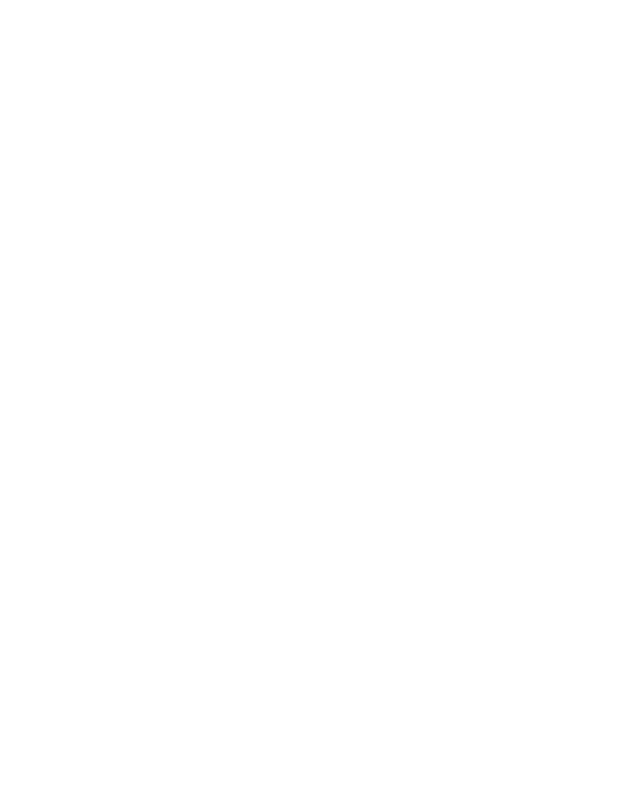
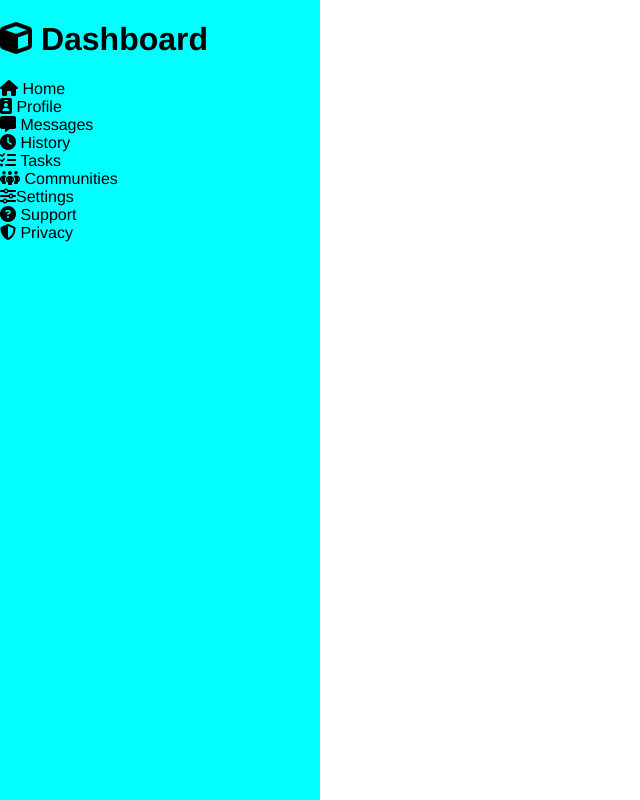
Before and after one commit to BasselMalek/odin-project, a website: page admin-dashboard/index.html in a window 1280 px wide. Shown: the whole page, without its empty margins (0-640 px from the left). Drawn offline with Linux system fonts and the light colour scheme.

Commit message:
proj(admin-dashboard): sidebar proto.

```diff
--- a/admin-dashboard/index.html
+++ b/admin-dashboard/index.html
@@ -5,11 +5,30 @@
     <meta charset="UTF-8">
     <meta name="viewport" content="width=device-width, initial-scale=1.0">
     <link rel="stylesheet" href="style.css">
+    <script src="https://kit.fontawesome.com/5658c860c9.js" crossorigin="anonymous"></script>
     <script src="script.js"></script>
     <title>Admin Dashboard</title>
 </head>
 
 <body>
+    <div class="main-container">
+        <div class="sidebar">
+            <h1 class="title"><i class="fa-solid fa-cube"></i> Dashboard</h1>
+            <ul class="sidebar-items">
+                <li class="sidebar-item"><i class="fa-solid fa-house"></i> Home</li>
+                <li class="sidebar-item"><i class="fa-solid fa-id-badge"></i> Profile</li>
+                <li class="sidebar-item"><i class="fa-solid fa-message"></i> Messages</li>
+                <li class="sidebar-item"><i class="fa-solid fa-clock"></i> History</li>
+                <li class="sidebar-item"><i class="fa-solid fa-list-check"></i> Tasks</li>
+                <li class="sidebar-item"><i class="fa-solid fa-people-group"></i> Communities</li>
+                <li class="sidebar-item"><i class="fa-solid fa-sliders"></i>Settings</li>
+                <li class="sidebar-item"><i class="fa-solid fa-circle-question"></i> Support</li>
+                <li class="sidebar-item"><i class="fa-solid fa-shield-halved"></i> Privacy</li>
+            </ul>
+        </div>
+        <div class="top-space"></div>
+        <div class="main-space"></div>
+    </div>
 
 </body>
 
--- a/admin-dashboard/style.css
+++ b/admin-dashboard/style.css
@@ -0,0 +1,28 @@
+body,
+html {
+    padding: 0%;
+    margin: 0%;
+    height: 100%;
+    width: 100%;
+    font-family: "Franklin Gothic Medium", "Arial Narrow", Arial, sans-serif;
+}
+
+.main-container {
+    width: 100%;
+    height: 100%;
+    display: grid;
+    grid-template-columns: repeat(auto-fill, minmax(100px, 1fr));
+    grid-template-rows: repeat(auto-fill, minmax(100px, 1fr));
+}
+
+.sidebar {
+    background-color: aqua;
+    grid-row: 1 / -1;
+    grid-column: 1 / 4;
+}
+
+.sidebar-items {
+    list-style-type: none;
+    margin: 0;
+    padding: 0;
+}
```
